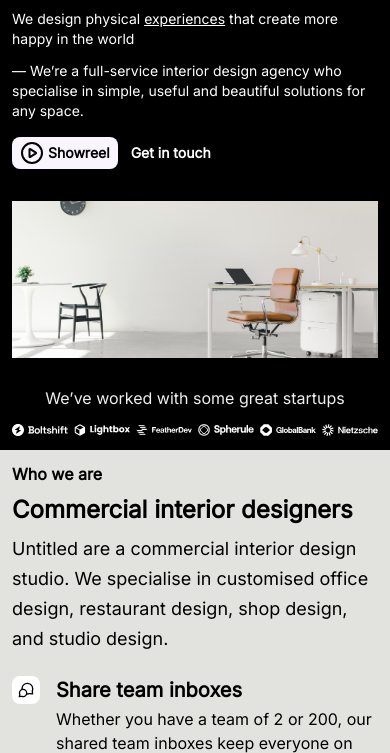
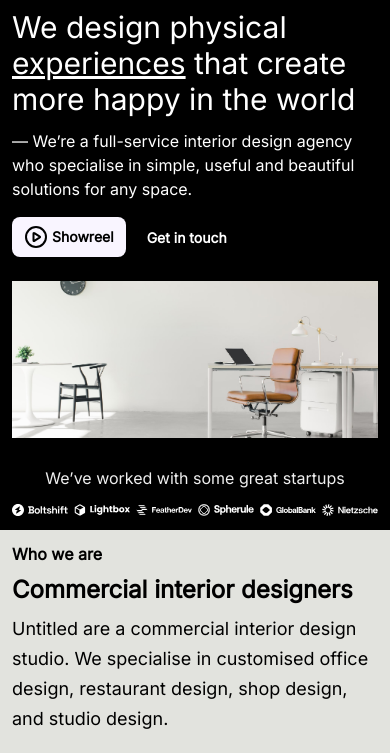
Before and after one commit to thalhazubair/Ideacart, a plain HTML site: page index.html in a window 390 px wide. Shown: the part 67-820 px from the top of the page. Drawn offline with nearby package versions, Linux system fonts and the light colour scheme.

Commit message:
style update

```diff
--- a/index.html
+++ b/index.html
@@ -159,16 +159,16 @@
     <!--tagline start-->
 
     <div class="px-[12px] pt-[12px] flex flex-col w-full sm:px-[78px] sm:pt-24 bg-black">
-        <span class="text-sm font-normal sm:text-6xl text-white sm:font-medium sm:w-4/5">
+        <span class="text-3xl font-normal sm:text-6xl text-white sm:font-medium sm:w-4/5">
             We design physical <span class="underline">experiences</span> that create more happy in the world
         </span>
-        <span class="text-sm pt-[12px] sm:text-xl text-white font-normal sm:w-2/4 leading-7.5 sm:pt-6">
+        <span class="text-md pt-[12px] sm:text-xl text-white font-normal sm:w-2/4 leading-7.5 sm:pt-6">
             — We’re a full-service interior design agency who specialise in simple, useful and beautiful solutions for
             any space.
         </span>
         <div class="pt-[16px] sm:pt-12 flex gap-2 sm:gap-3 sm:h-[104px] h-12">
             <button
-                class="flex items-center bg-[#F9F5FF] text-black font-bold py-1 px-2 sm:py-4 sm:px-7 rounded gap-1 sm:gap-3 sm:text-lg font-semibold rounded-lg sm:text-lg text-sm">
+                class="flex items-center bg-[#F9F5FF] text-black font-bold py-5 px-3 sm:py-4 sm:px-7 rounded gap-1 sm:gap-3 sm:text-lg font-semibold rounded-lg sm:text-lg text-sm">
                 <svg xmlns="http://www.w3.org/2000/svg" width="24" height="24" viewBox="0 0 24 24" fill="none">
                     <path
                         d="M12 22C17.5228 22 22 17.5228 22 12C22 6.47715 17.5228 2 12 2C6.47715 2 2 6.47715 2 12C2 17.5228 6.47715 22 12 22Z"
@@ -180,7 +180,7 @@
                 Showreel
             </button>
             <button
-                class="flex items-center text-white font-bold py-1 px-1 sm:py-4 sm:px-7 rounded sm:gap-3 text-sm sm:text-lg font-semibold rounded-lg border bg-black border-black">
+                class="flex items-center text-white font-bold py-5 px-3 sm:py-4 sm:px-7 rounded sm:gap-3 text-sm sm:text-lg font-semibold rounded-lg border bg-black border-black">
                 Get in touch
             </button>
         </div>
```
